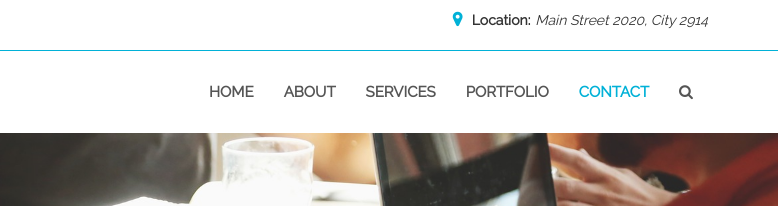
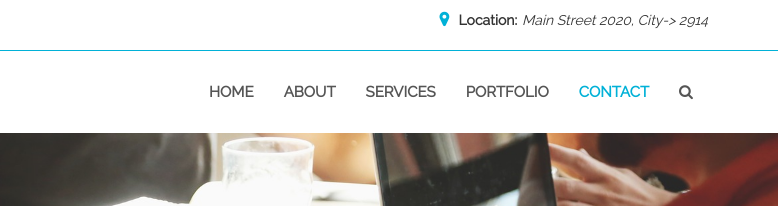
Before and after one commit to gagan2914/teknovator, a plain HTML site: page index.html in a window 1280 px wide. Shown: the top 206 px of the page, 502-1280 px from the left. Drawn offline with nearby package versions, Linux system fonts and the light colour scheme.

Commit message:
my commit from mac

```diff
--- a/index.html
+++ b/index.html
@@ -45,7 +45,7 @@
 
           <div class="col-md-6">
             <div class="top-right">
-              <p>Location:<span>Main Street 2020, City 2914</span></p>
+              <p>Location:<span>Main Street 2020, City-> 2914</span></p>
             </div>
           </div>
 
```
